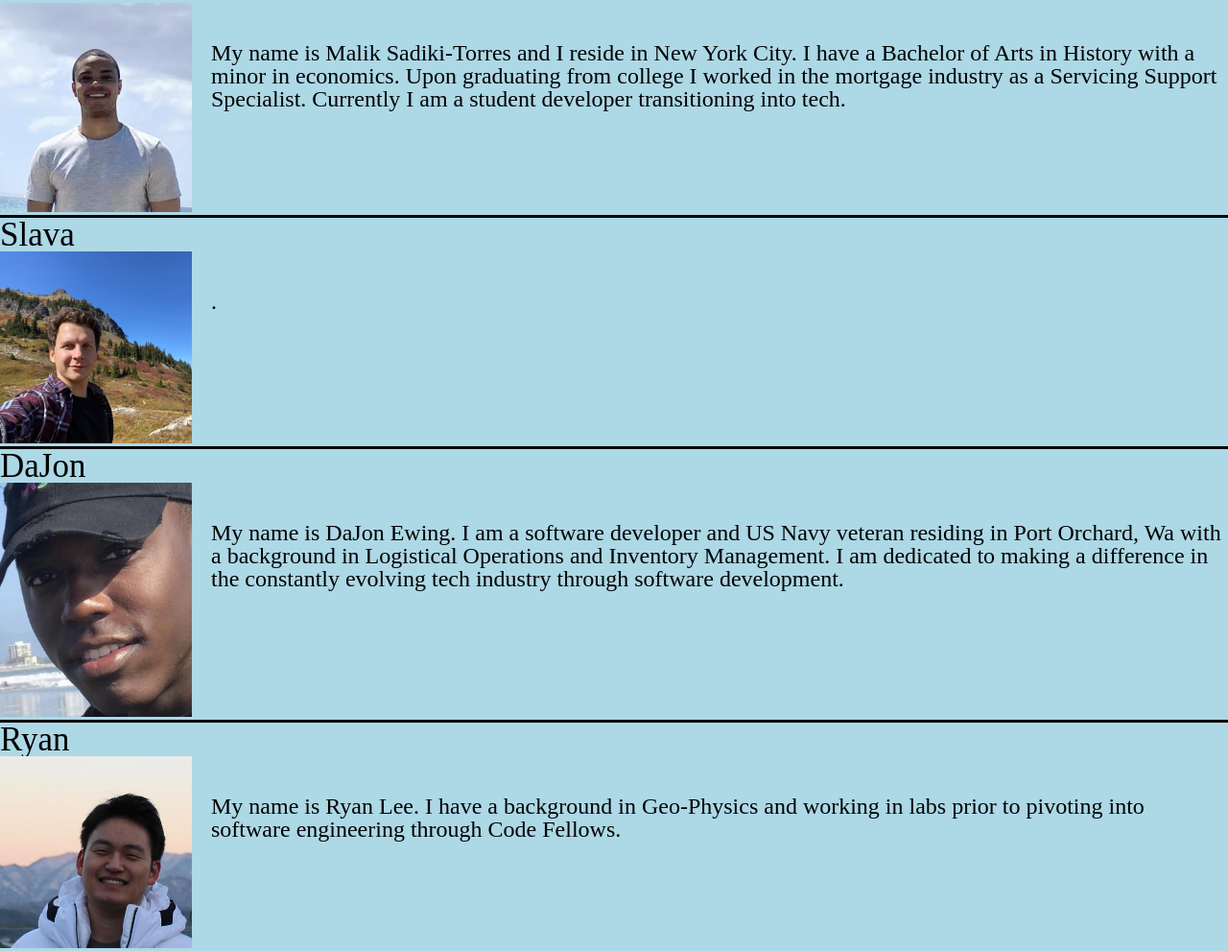
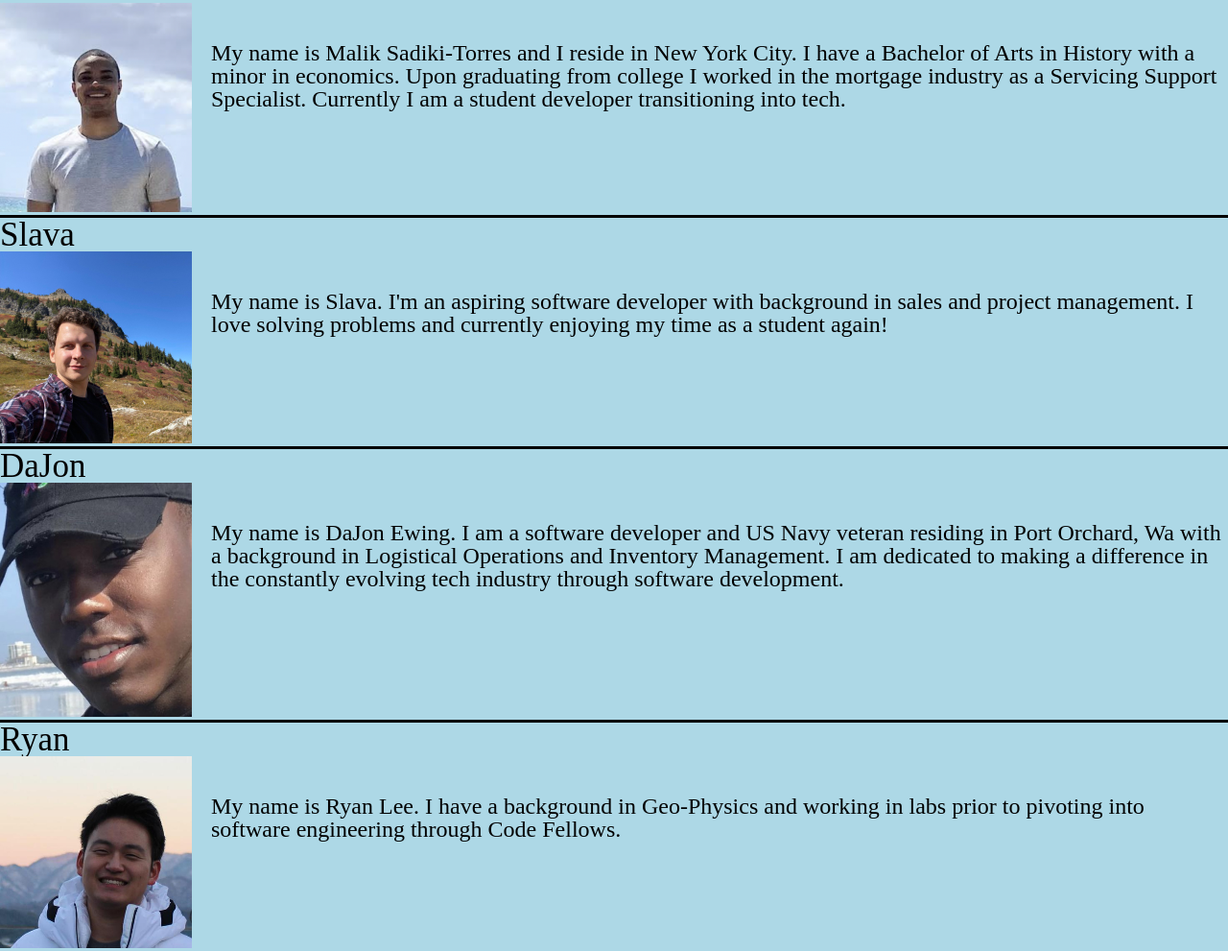
Before and after one commit to XYZ-Corporation/Inventory-Tracker, a plain HTML site: page about-us.html in a window 1280 px wide. Shown: the part 670-1661 px from the top of the page at 96% size. Drawn offline with nearby package versions, Linux system fonts and the light colour scheme.

Commit message:
added personal info

```diff
--- a/about-us.html
+++ b/about-us.html
@@ -34,7 +34,7 @@
   <section>
     <h2>Slava</h2>
     <img src="img/Slava.jpg" alt="Slava">
-    <p>.</p>
+    <p>My name is Slava. I'm an aspiring software developer with background in sales and project management. I love solving problems and currently enjoying my time as a student again!</p>
   </section>
 
   <section>
```
